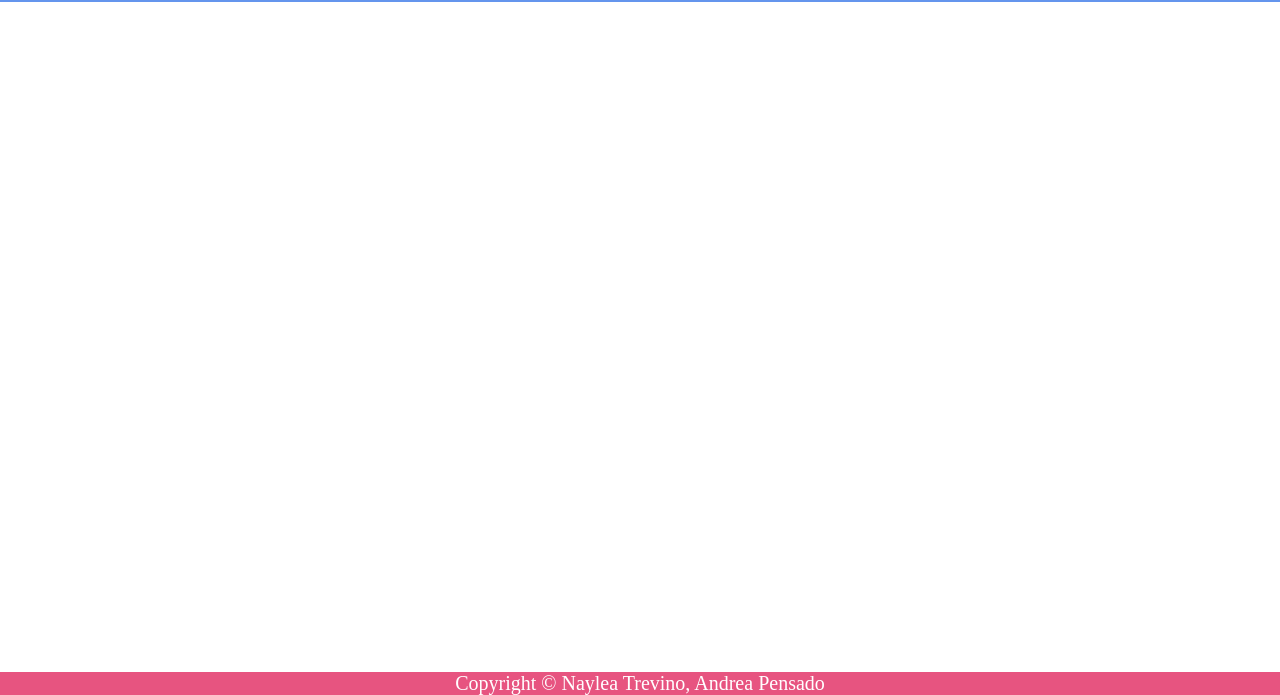
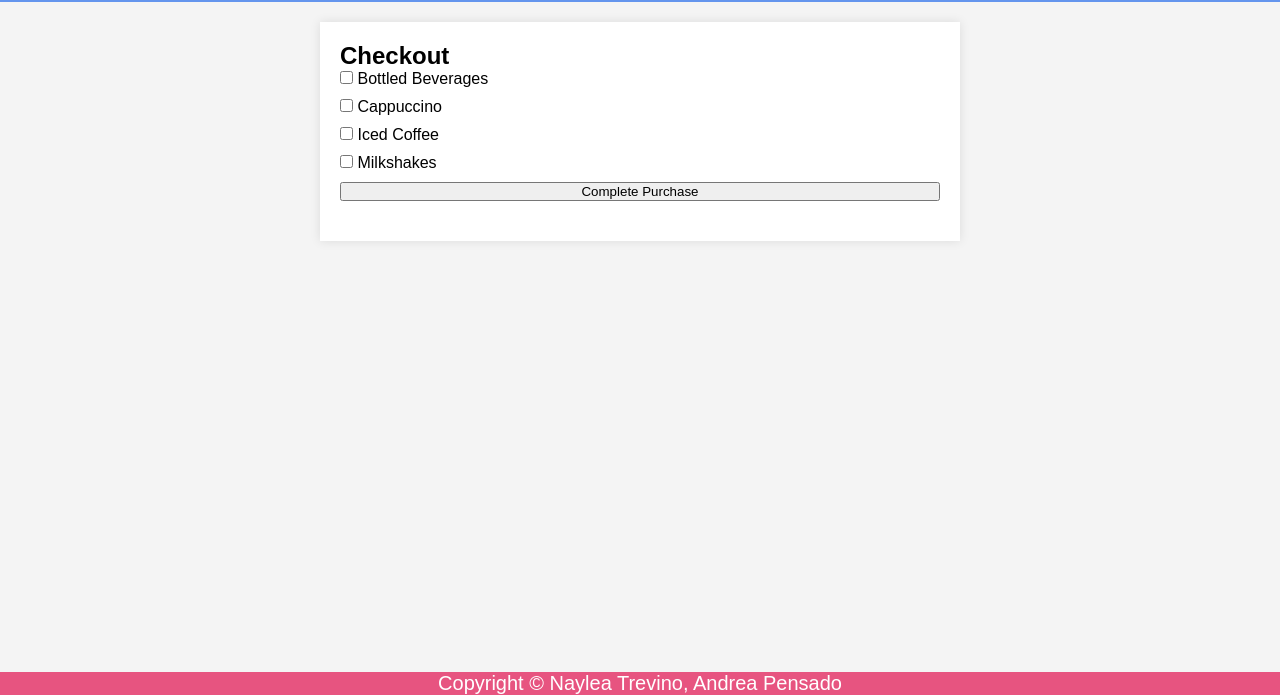
Before and after one commit to ntrevi53/ntrevi53.github.io, a plain HTML site: page checkout.html in a window 1280 px wide. Shown: the part 105-800 px from the top of the page. Drawn offline with Linux system fonts and the light colour scheme.

Commit message:
chechout edits

```diff
--- a/checkout.html
+++ b/checkout.html
@@ -29,3 +29,78 @@
         </footer>
     </body>
 </html>
+<!DOCTYPE html>
+<html lang="en">
+<head>
+    <meta charset="UTF-8">
+    <meta name="viewport" content="width=device-width, initial-scale=1.0">
+    <title>Checkout Page</title>
+    <style>
+        body {
+            font-family: Arial, sans-serif;
+            margin: 0;
+            padding: 0;
+            background-color: #f4f4f4;
+        }
+        .container {
+            max-width: 600px;
+            margin: 20px auto;
+            padding: 20px;
+            background-color: #fff;
+            box-shadow: 0 0 10px rgba(0, 0, 0, 0.1);
+        }
+        .checkout-form {
+            display: grid;
+            grid-gap: 10px;
+        }
+        #orderSummary {
+            margin-top: 20px;
+        }
+    </style>
+</head>
+<body>
+    <div class="container">
+        <h2>Checkout</h2>
+        <form id="checkoutForm" class="checkout-form">
+            <div>
+                <input type="checkbox" id="bottledBeverages" name="items[]" value="Bottled Beverages">
+                <label for="bottledBeverages">Bottled Beverages</label>
+            </div>
+            <div>
+                <input type="checkbox" id="cappuccino" name="items[]" value="Cappuccino">
+                <label for="cappuccino">Cappuccino</label>
+            </div>
+            <div>
+                <input type="checkbox" id="icedCoffee" name="items[]" value="Iced Coffee">
+                <label for="icedCoffee">Iced Coffee</label>
+            </div>
+            <div>
+                <input type="checkbox" id="milkshakes" name="items[]" value="Milkshakes">
+                <label for="milkshakes">Milkshakes</label>
+            </div>
+            <button type="button" onclick="processOrder()">Complete Purchase</button>
+        </form>
+
+        <div id="orderSummary"></div>
+    </div>
+
+    <script>
+        function processOrder() {
+            // Retrieve selected items
+            const selectedItems = [];
+            const checkboxes = document.querySelectorAll('input[name="items[]"]:checked');
+            checkboxes.forEach((checkbox) => {
+                selectedItems.push(checkbox.value);
+            });
+
+            // Display selected items
+            const orderSummaryDiv = document.getElementById('orderSummary');
+            if (selectedItems.length > 0) {
+                orderSummaryDiv.innerHTML = '<h3>Order Summary:</h3><p>' + selectedItems.join(', ') + '</p>';
+            } else {
+                orderSummaryDiv.innerHTML = '<p>No items selected.</p>';
+            }
+        }
+    </script>
+</body>
+</html>
```
Also changed, not shown: drinks.html (line endings or trailing spaces).
